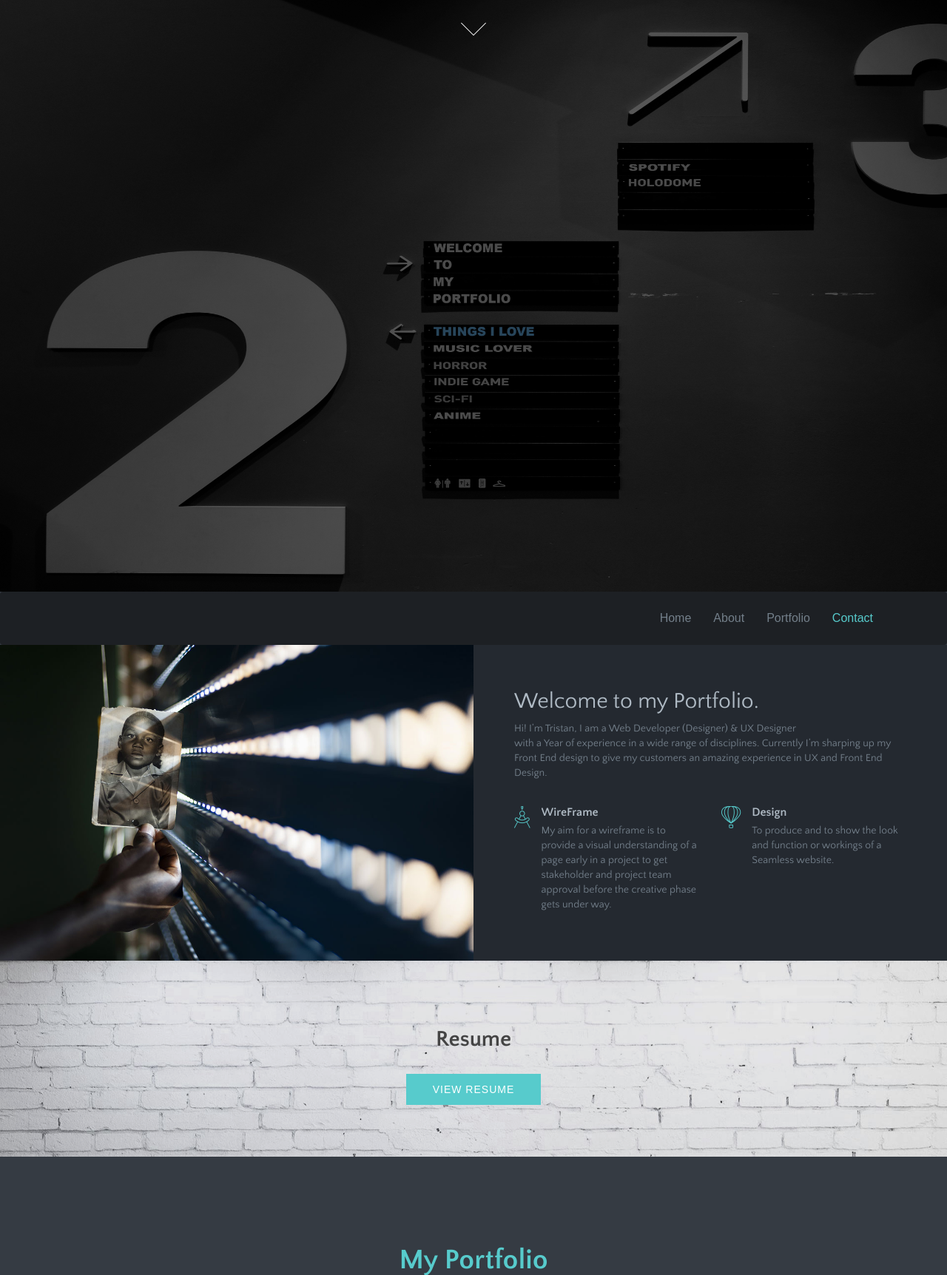
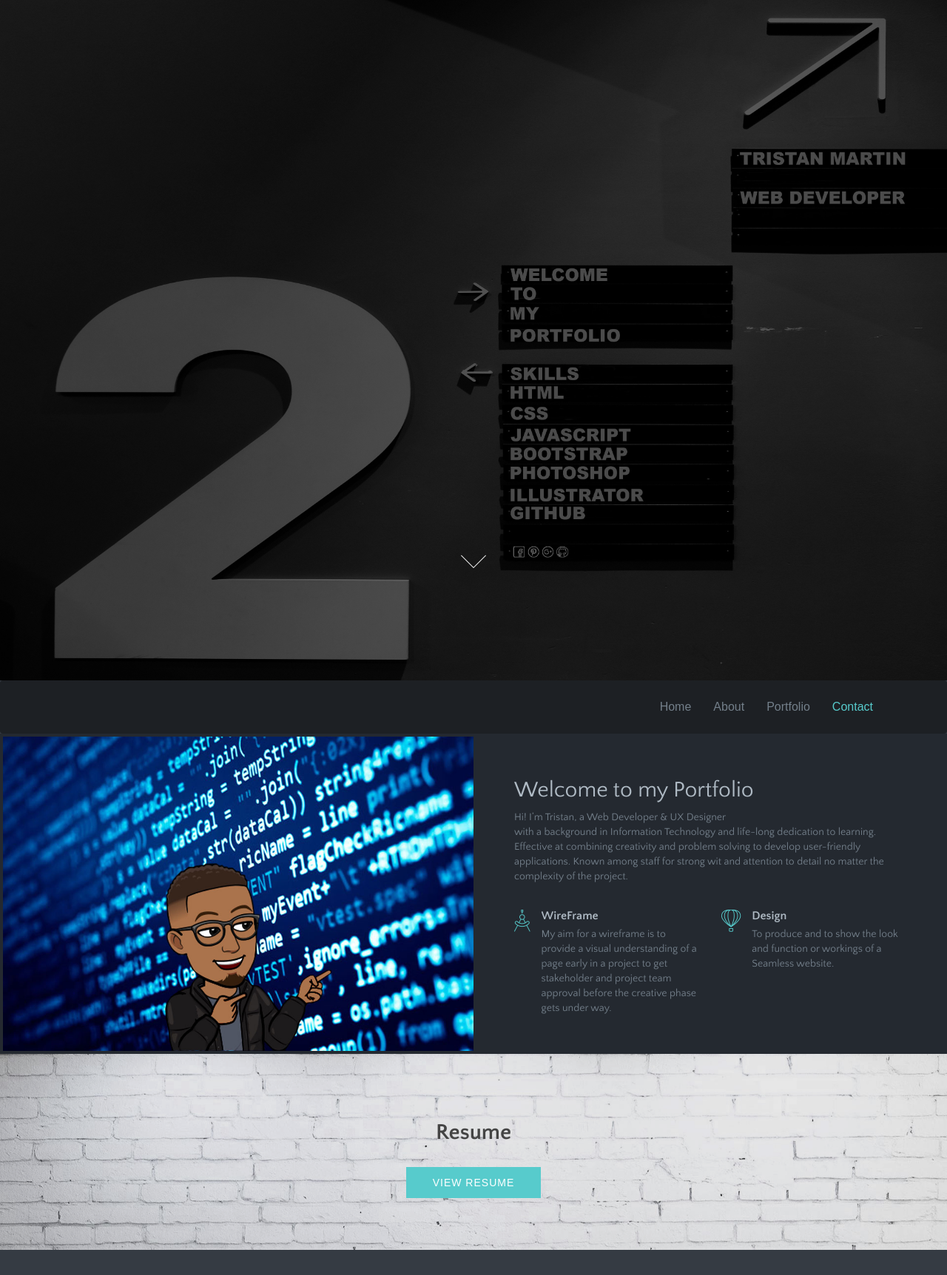
Before and after one commit to TristanDMartin/portfolio, a PHP site: page /index.html in a window 1280 px wide. Shown: the top 1724 px of the page at 74% size. Run offline with PHP 8.4, Linux system fonts and the light colour scheme; some libraries are stand-ins or nearby versions; some web fonts are replaced.

Commit message:
changing updates to portfolio

```diff
--- a/css/style.css
+++ b/css/style.css
@@ -573,7 +573,7 @@ a:focus, a:hover {
 .hero-area {
   background-image: url("../images/slider/b2unsplash.jpg");
   background-size: cover;
-  height: 100vh;
+  height: 115vh;
   position: relative;
   display: -webkit-box;
   display: -ms-flexbox;
@@ -705,10 +705,12 @@ a:focus, a:hover {
 }
 
 #section05 a {
+  margin-top: 5vh;
   float: right;
   padding-top: 70px;
 }
 #section05 a span {
+  margin-top: 90vh;
   position: absolute;
   top: 0;
   left: 50%;
@@ -842,6 +844,16 @@ a:focus, a:hover {
   font-weight: 600;
 }
 
+.img-responsive {
+  padding-top: .5vh;
+  padding-bottom: .5vh;
+  padding-left: .5vh;
+}
+
+.welcome {
+  text-align: center;
+}
+
 /*=================================================================
  Call To Action 1
 ==================================================================*/
--- a/index.html
+++ b/index.html
@@ -1,10 +1,6 @@
 <!DOCTYPE html>
-<!--[if lt IE 7]>      <html class="no-js lt-ie9 lt-ie8 lt-ie7"> <![endif]-->
-<!--[if IE 7]>         <html class="no-js lt-ie9 lt-ie8"> <![endif]-->
-<!--[if IE 8]>         <html class="no-js lt-ie9"> <![endif]-->
-<!--[if gt IE 8]><!-->
 <html class="no-js">
-<!--<![endif]-->
+
 
 <head>
 	<meta http-equiv="Content-Type" content="text/html; charset=UTF-8">
@@ -13,6 +9,7 @@
 	<meta name="author" content="Tristan Martin">
 
 	<title>Tristan Martin | Portfolio</title>
+	<link rel="icon" type="image/ico" href="images/titlelogo/titlelogo.png" />
 
 	<!-- Mobile Specific Meta
 		================================================== -->
@@ -69,10 +66,7 @@ Welcome Slider
 
 	<section class="hero-area">
 		<div class="block">
-			<!-- <div class="video-button">
-			<i class="tf-ion-play"></i>
 
-		</div> -->
 			<h1></h1>
 			<p></p>
 			<!-- <a data-scroll href="#services" class="btn btn-transparent">Explore Us</a> -->
@@ -109,11 +103,7 @@ Welcome Slider
 				<ul id="nav" class="nav navbar-nav navigation-menu">
 					<li><a data-scroll href="#body">Home</a></li>
 					<li><a data-scroll href="#about">About</a></li>
-					<!-- <li><a data-scroll href="#services">Services</a></li> -->
 					<li><a data-scroll href="#portfolio">Portfolio</a></li>
-					<!-- <li><a data-scroll href="#our-team">Team</a></li> -->
-					<!-- <li><a data-scroll href="#pricing">Pricing</a></li>
-                <li><a data-scroll href="#blog">Blog</a></li> -->
 					<li><a data-scroll href="#contact-us">Contact</a></li>
 				</ul>
 			</nav>
@@ -129,16 +119,15 @@ Welcome Slider
 		<div class="container-fluid">
 			<div class="row">
 				<div class="col-md-6 padding-0 ">
-					<img class="img-responsive" src="images/about/mainbio.jpg" alt="">
+					<img class="img-responsive" src="images/about/main.jpg" alt="">
 				</div>
 				<div class="col-md-6">
 					<div class="content-block">
-						<h2>Welcome to my Portfolio.</h2>
-						<p>Hi! I’m Tristan, I am a Web Developer (Designer) & UX Designer<br> with a Year of experience
-							in a wide range
-							of disciplines. Currently I’m sharping up my Front End design to give my customers an
-							amazing
-							experience in UX and Front End Design.</p>
+						<h2 class="">Welcome to my Portfolio</h2>
+						<p>Hi! I’m Tristan, a Web Developer & UX Designer<br> with a
+							background in Information Technology and life-long dedication to learning. Effective at combining
+							creativity and problem solving to develop user-friendly applications. Known among staff for strong wit and
+							attention to detail no matter the complexity of the project.</p>
 
 						<div class="row">
 							<div class="col-md-6">
@@ -221,11 +210,10 @@ Start Call To Action
 					<div class="portfolio-block">
 						<img class="img-responsive" src="images/portfolio/port1.jpg" alt="geo-chats">
 						<div class="caption">
-							<a class="search-icon image-popup"
-							 	href="images/portfolio/port1.jpg" data-lightbox="image-1">
+							<a class="search-icon image-popup" href="images/portfolio/port1.jpg" data-lightbox="image-1">
 								<i class="tf-ion-android-search"></i>
 							</a>
-							<h4><a href="https://ma662.github.io/Geo-Chats/login.html">Geo-Chats<br/>Click Me!</a></h4>
+							<h4><a href="https://ma662.github.io/Geo-Chats/login.html">Geo-Chats<br />Click Me!</a></h4>
 							<p>Project 1 was making a chat room that was located in your own Geo-location!</p>
 						</div>
 					</div>
@@ -234,12 +222,12 @@ Start Call To Action
 					<div class="portfolio-block">
 						<img class="img-responsive" src="images/portfolio/portfolio2.jpg" alt="graphy">
 						<div class="caption">
-							<a class="search-icon image-popup"
-								href="images/portfolio/portfolio2.jpg" data-lightbox="image-1">
+							<a class="search-icon image-popup" href="images/portfolio/portfolio2.jpg" data-lightbox="image-1">
 								<i class="tf-ion-android-search"></i>
 							</a>
-							<h4><a href="https://graphy1.herokuapp.com/">Graphy<br/>Click Me!</a></h4>
-							<p>Project 2 was developed for clients that are holding Stocks and wanted to know how the articles affected the Stock market!</p>
+							<h4><a href="https://graphy1.herokuapp.com/">Graphy<br />Click Me!</a></h4>
+							<p>Project 2 was developed for clients that are holding Stocks and wanted to know how the articles
+								affected the Stock market!</p>
 						</div>
 					</div>
 				</div>
@@ -247,11 +235,11 @@ Start Call To Action
 					<div class="portfolio-block">
 						<img class="img-responsive" src="images/portfolio/portfolio3.jpg" alt="crow rush">
 						<div class="caption">
-							<a class="search-icon image-popup" data-effect="mfp-with-zoom"
-								href="images/portfolio/portfolio3.jpg" data-lightbox="image-1">
+							<a class="search-icon image-popup" data-effect="mfp-with-zoom" href="images/portfolio/portfolio3.jpg"
+								data-lightbox="image-1">
 								<i class="tf-ion-android-search"></i>
 							</a>
-							<h4><a href="https://flappy-birds-deploy.herokuapp.com">Crow Rush<br/>Click Me!</a></h4>
+							<h4><a href="https://flappy-birds-deploy.herokuapp.com">Crow Rush<br />Click Me!</a></h4>
 							<p>Project 3 Crow Rush game made similar to flappy birds!</p>
 						</div>
 					</div>
@@ -260,11 +248,11 @@ Start Call To Action
 					<div class="portfolio-block">
 						<img class="img-responsive" src="images/portfolio/portfolio4.jpg" alt="apex legend">
 						<div class="caption">
-							<a class="search-icon image-popup" data-effect="mfp-with-zoom"
-								href="images/portfolio/portfolio4.jpg" data-lightbox="image-1">
+							<a class="search-icon image-popup" data-effect="mfp-with-zoom" href="images/portfolio/portfolio4.jpg"
+								data-lightbox="image-1">
 								<i class="tf-ion-android-search"></i>
 							</a>
-							<h4><a href="https://apexlegendsclickygame.herokuapp.com/">Apex Legend Clicky Game<br/>Click Me!</a></h4>
+							<h4><a href="https://apexlegendsclickygame.herokuapp.com/">Apex Legend Clicky Game<br />Click Me!</a></h4>
 							<p>Apex Legends game made for Click challenges where the user has to guys between multiple characters!</p>
 						</div>
 					</div>
@@ -273,11 +261,11 @@ Start Call To Action
 					<div class="portfolio-block">
 						<img class="img-responsive" src="images/portfolio/portfolio5.jpg" alt="adventure time">
 						<div class="caption">
-							<a class="search-icon image-popup" data-effect="mfp-with-zoom"
-								href="images/portfolio/portfolio5.jpg" data-lightbox="image-1">
+							<a class="search-icon image-popup" data-effect="mfp-with-zoom" href="images/portfolio/portfolio5.jpg"
+								data-lightbox="image-1">
 								<i class="tf-ion-android-search"></i>
 							</a>
-							<h4><a href="https://tristandmartin.github.io/GiphyHW/">Adventure Time Giphy<br/>Click Me!</a></h4>
+							<h4><a href="https://tristandmartin.github.io/GiphyHW/">Adventure Time Giphy<br />Click Me!</a></h4>
 							<p>Adventure time turned into a Gif game so the user can add multiple characters!</p>
 						</div>
 					</div>
@@ -286,12 +274,13 @@ Start Call To Action
 					<div class="portfolio-block">
 						<img class="img-responsive" src="images/portfolio/portfolio6.jpg" alt="ricks psychic game">
 						<div class="caption">
-							<a class="search-icon image-popup" data-effect="mfp-with-zoom"
-								href="images/portfolio/portfolio6.jpg" data-lightbox="image-1">
+							<a class="search-icon image-popup" data-effect="mfp-with-zoom" href="images/portfolio/portfolio6.jpg"
+								data-lightbox="image-1">
 								<i class="tf-ion-android-search"></i>
 							</a>
-							<h4><a href="https://tristandmartin.github.io/Psychic-Game/">Ricks Psychic Game<br/>Click Me!</a></h4>
-							<p>You ever wonder what letters you could guess from what somebody is thinking try Rick Sanchez psychic game!</p>
+							<h4><a href="https://tristandmartin.github.io/Psychic-Game/">Ricks Psychic Game<br />Click Me!</a></h4>
+							<p>You ever wonder what letters you could guess from what somebody is thinking try Rick Sanchez psychic
+								game!</p>
 						</div>
 					</div>
 				</div>
@@ -346,8 +335,7 @@ Start Call To Action
 						</div>
 
 						<div class="form-group">
-							<textarea rows="6" placeholder="Message" class="form-control" name="message"
-								id="message"></textarea>
+							<textarea rows="6" placeholder="Message" class="form-control" name="message" id="message"></textarea>
 						</div>
 
 						<div id="mail-success" class="success">
@@ -398,8 +386,8 @@ Start Call To Action
 										class="tf-ion-social-google-outline"></i></a></li>
 							<li><a href="https://www.linkedin.com/in/tristan-martin-14681214a/"><i
 										class="tf-ion-social-linkedin"></i></a></li>
-							<li><a href="https://www.pinterest.com/tdemartin50/"><i
-										class="tf-ion-social-pinterest-outline"></i></a></li>
+							<li><a href="https://www.pinterest.com/tdemartin50/"><i class="tf-ion-social-pinterest-outline"></i></a>
+							</li>
 						</ul>
 					</div>
 					<!--/. End Footer Social Links -->
```
Also changed, not shown: images/about/main.jpg (added), images/slider/b2unsplash.jpg, images/titlelogo/titlelogo.png (added), 1 other file.
